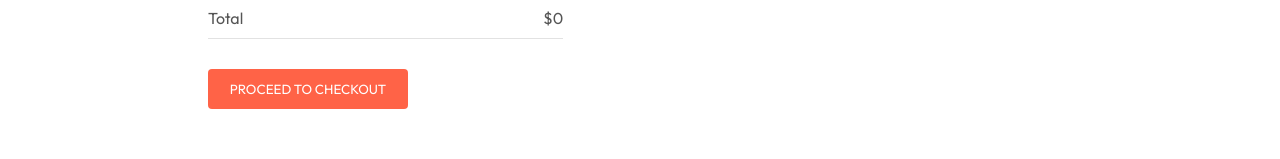
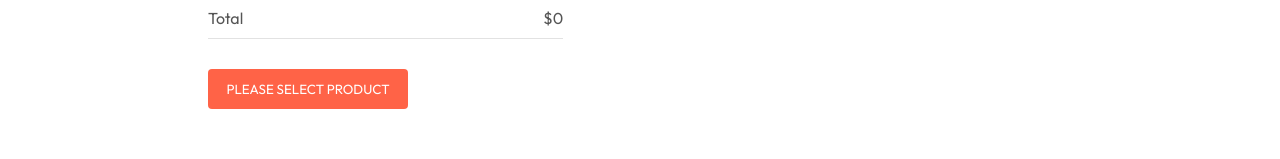
Before and after one commit to waqar-ahmad356/tomato-food-app, a React (Vite) app: page /cart in a window 1280 px wide. Shown: the part 423-582 px from the top of the page. Built offline with nearby package versions, Linux system fonts and the light colour scheme.

Commit message:
modified

```diff
--- a/src/App.jsx
+++ b/src/App.jsx
@@ -1,4 +1,4 @@
-import React, { useState } from 'react'
+import React, { useContext, useState } from 'react'
 import Navbar from './components/Navbar/Navbar'
 import {Routes,Route} from 'react-router-dom';
 import Home from './Pages/Home/Home';
@@ -6,8 +6,10 @@ import Cart from './Pages/Cart/Cart';
 import PlaceOrder from './Pages/PlaceOrder/PlaceOrder';
 import Footer from './components/Footer/Footer';
 import LoginPopup from './components/LoginPopup/LoginPopup';
+import { StoreContext } from './Context/StoreContext';
 
 const App = () => {
+  const {getTotalCartAmount}=useContext(StoreContext);
   const [showlogin,setShowLogin]=useState(false);
   return (
     <>
@@ -17,7 +19,8 @@ const App = () => {
     <Routes>
       <Route path='/' element={<Home/>}></Route>
       <Route path='/cart' element={<Cart/>}></Route>
-      <Route path='/order' element={<PlaceOrder/>}></Route>
+      {getTotalCartAmount()===0?"":<Route path='/order' element={<PlaceOrder/>}></Route> }
+
     </Routes>
 
     </div>
--- a/src/Pages/Cart/Cart.jsx
+++ b/src/Pages/Cart/Cart.jsx
@@ -58,8 +58,9 @@ const Cart = () => {
               <p>${getTotalCartAmount()===0?0:getTotalCartAmount()+2}</p>
             </div>
             <hr/>
-          </div>
-          <button onClick={()=>navigate('/order')}>PROCEED TO CHECKOUT</button>
+          </div>{getTotalCartAmount()===0?<button onClick={()=>navigate('/')}>PLEASE SELECT PRODUCT</button>
+          : <button onClick={()=>navigate('/order')}>PROCEED TO CHECKOUT</button>}
+
         </div>
         <div className='cart-promo-code'>
           <div>
```
